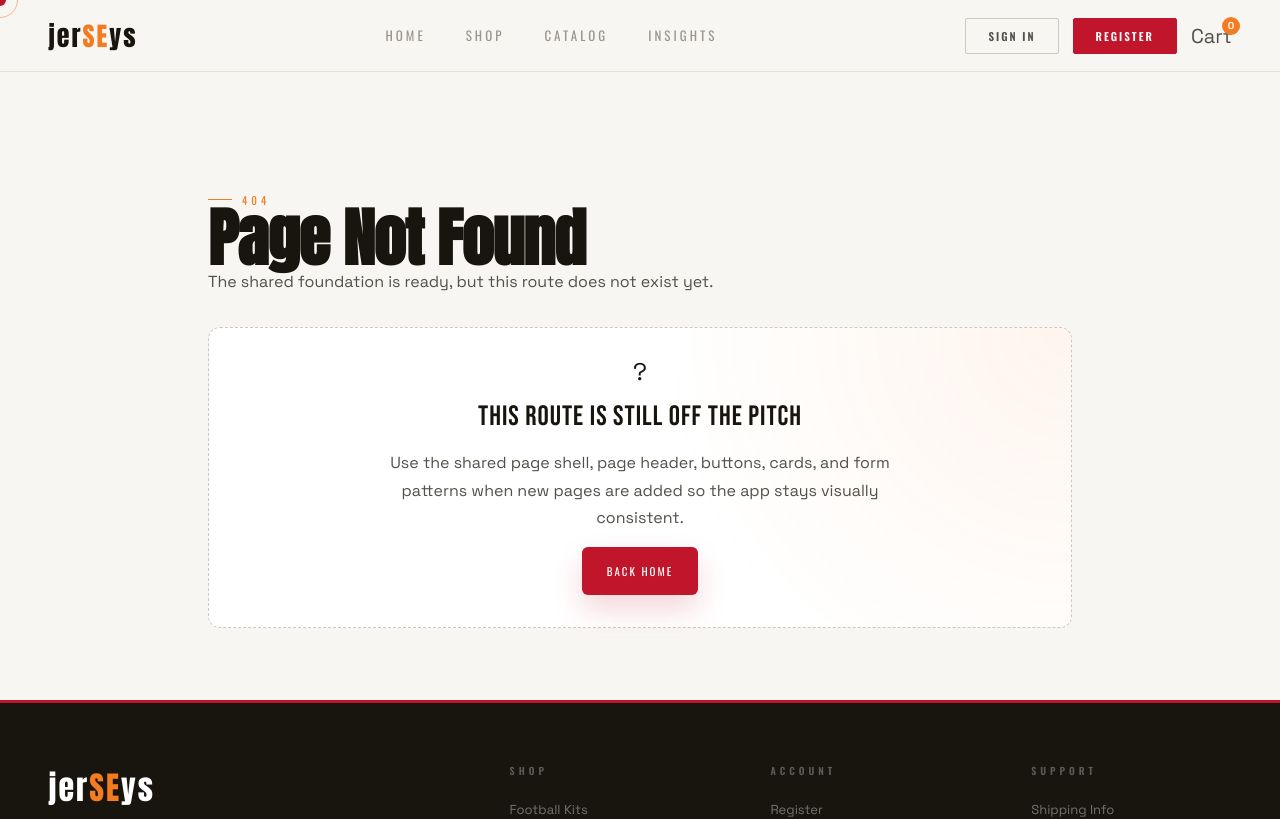
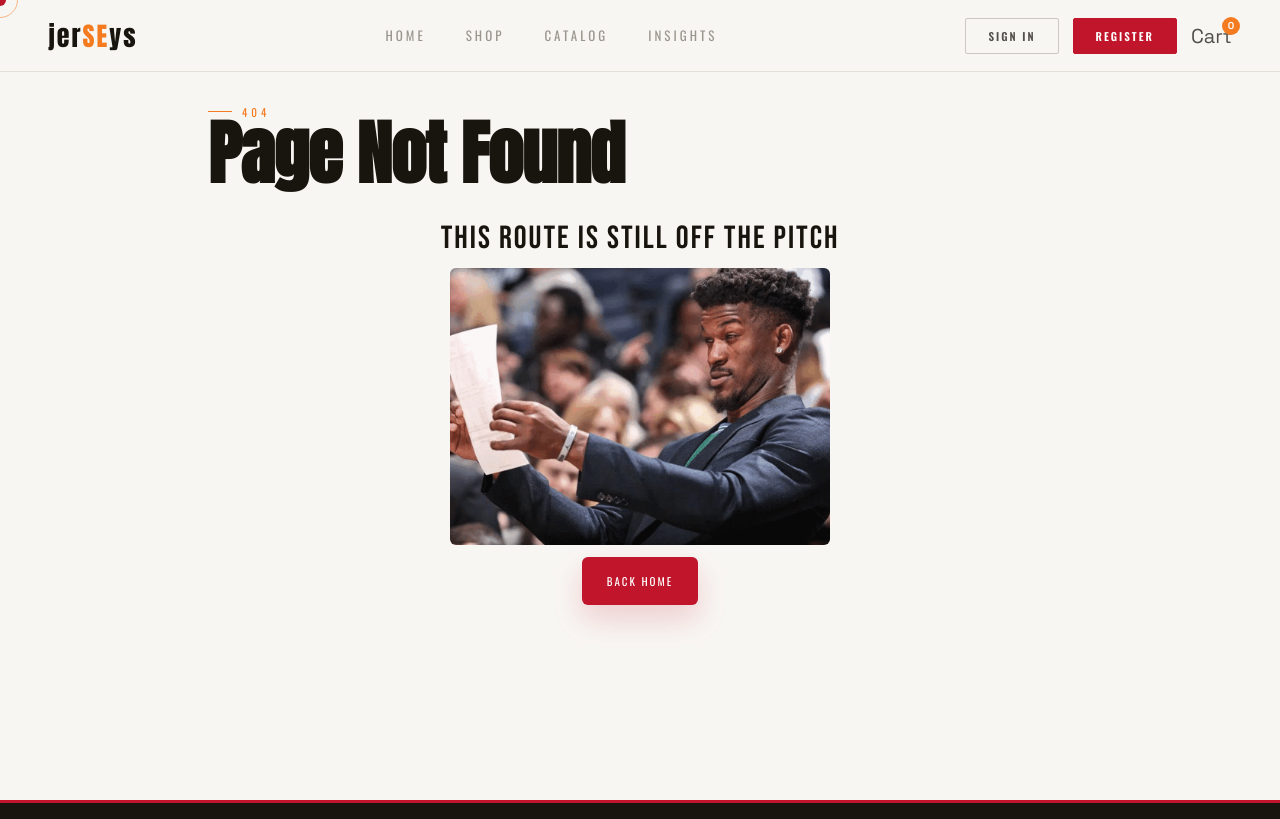
Before and after one commit to SE-Pr0/jerSEys, a React (Vite) app: page /trade/1 in a window 1280 px wide. Shown: the top 819 px of the page. Built offline with nearby package versions, Linux system fonts and the light colour scheme.

Commit message:
UI for NotFound Page

```diff
--- a/src/pages/NotFound.jsx
+++ b/src/pages/NotFound.jsx
@@ -1,25 +1,25 @@
 import React from 'react';
-import { Button, PageHeader, PageShell, StateBlock } from '../components/ui';
+import { Button, PageHeader, PageShell } from '../components/ui';
+import squintingGuy from '../../assets/images/black-guy-squinting-guy-squinting.png';
+import '../styles/not-found.css';
 
 const NotFound = () => {
   return (
-    <PageShell narrow>
+    <PageShell narrow className="not-found-shell">
       <PageHeader
         eyebrow="404"
         title="Page Not Found"
-        description="The shared foundation is ready, but this route does not exist yet."
       />
-      <StateBlock
-        centered
-        icon="?"
-        title="This route is still off the pitch"
-        description="Use the shared page shell, page header, buttons, cards, and form patterns when new pages are added so the app stays visually consistent."
-        actions={[
-          <Button key="home" to="/">
-            Back Home
-          </Button>,
-        ]}
-      />
+      <div className="not-found-panel">
+        <h2>This route is still off the pitch</h2>
+        <img
+          src={squintingGuy}
+          alt="Confused reaction"
+        />
+        <div className="not-found-actions">
+          <Button to="/">Back Home</Button>
+        </div>
+      </div>
     </PageShell>
   );
 };
--- /dev/null
+++ b/src/styles/not-found.css
@@ -0,0 +1,66 @@
+.not-found-shell {
+  min-height: calc(100vh - 72px);
+  padding-top: clamp(22px, 3vh, 40px);
+  padding-bottom: clamp(24px, 4vh, 48px);
+}
+
+.not-found-shell .ui-page-header {
+  gap: 6px;
+}
+
+.not-found-shell .ui-page-title {
+  font-size: clamp(42px, 5.5vw, 72px);
+}
+
+.not-found-panel {
+  display: grid;
+  justify-items: center;
+  gap: clamp(10px, 1.5vh, 16px);
+  padding: 4px 0 0;
+  text-align: center;
+}
+
+.not-found-panel h2 {
+  max-width: 760px;
+  font-family: var(--font-head);
+  font-size: clamp(20px, 2.6vw, 32px);
+  font-weight: 400;
+  letter-spacing: 2px;
+  line-height: 1.05;
+  color: var(--text-1);
+  text-transform: uppercase;
+}
+
+.not-found-panel img {
+  width: min(100%, 380px);
+  height: auto;
+  border-radius: var(--radius-sm);
+}
+
+.not-found-actions {
+  display: flex;
+  justify-content: center;
+}
+
+@media (max-width: 680px) {
+  .not-found-shell {
+    padding-top: 24px;
+  }
+
+  .not-found-shell .ui-page-title {
+    font-size: clamp(38px, 12vw, 56px);
+  }
+
+  .not-found-panel h2 {
+    font-size: clamp(18px, 6vw, 26px);
+    letter-spacing: 2px;
+  }
+
+  .not-found-panel {
+    gap: 16px;
+  }
+
+  .not-found-panel img {
+    width: min(100%, 300px);
+  }
+}
```
Also changed, not shown: assets/images/black-guy-squinting-guy-squinting.png (added), 6 other files (tests, documents, lock files or other folders).
